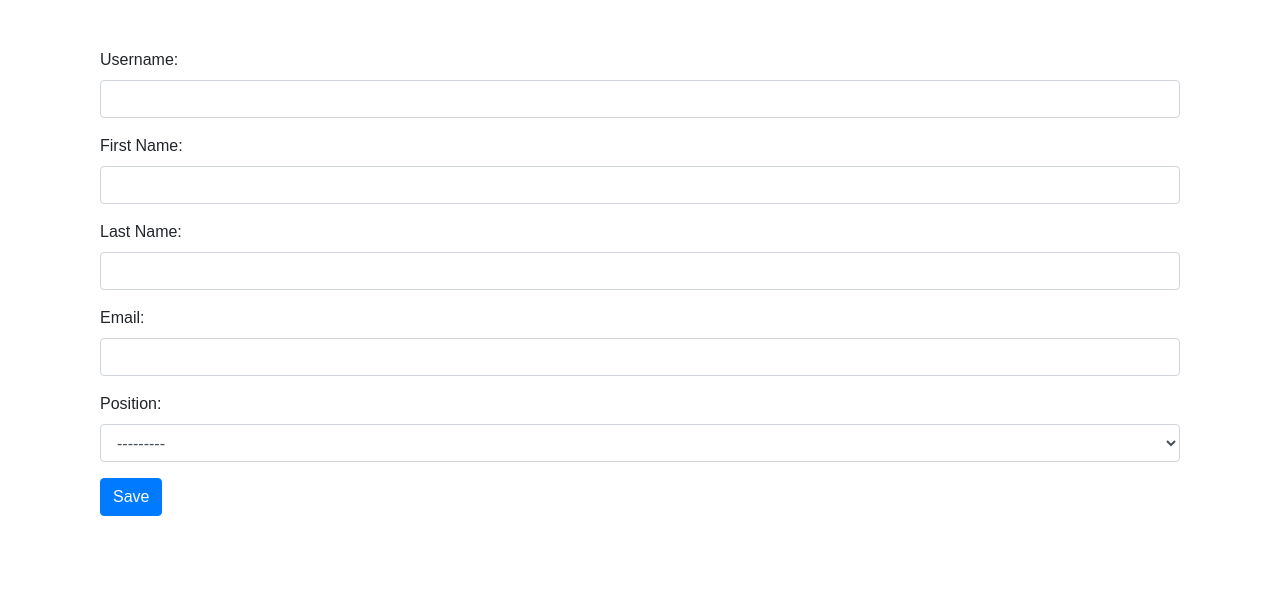
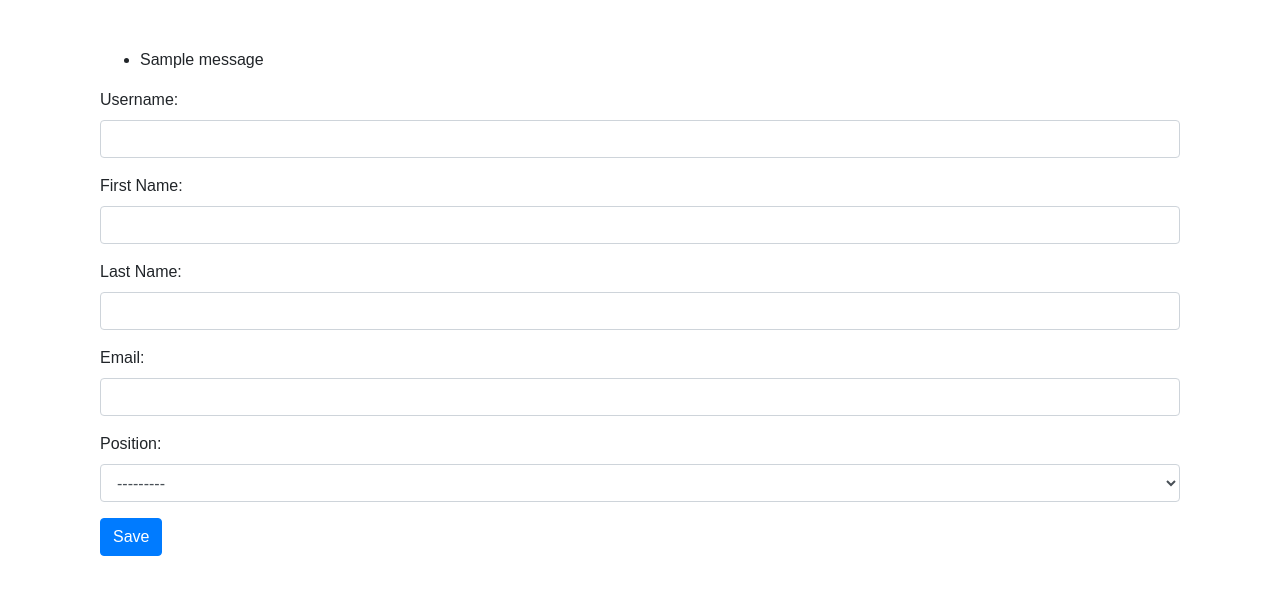
Before and after one commit to marcustas/course_django, a Django app: template templates/employee_form.html in a window 1280 px wide. Shown: the part 54-649 px from the top of the page. Run offline with Django 4.2, Linux system fonts and the light colour scheme; tables that the repository leaves empty hold one stand-in row (values such as "Sample post"); the template is opened without the code that fills it: values that come from a table or form of the project are taken from there, most other values are stand-ins (such as "Sample title", 1, 10 or a date in 2020); one stand-in notice (Sample message) is shown; parts of the project's set-up code (start-up, migrations or seed data) failed here and were passed over; some libraries are stand-ins or nearby versions.

Commit message:
Messages

```diff
--- a/course_django/settings.py
+++ b/course_django/settings.py
@@ -56,6 +56,8 @@ MIDDLEWARE = [
 
     'general.middlewares.RequestStatisticsMiddleware',
 ]
+
+MESSAGE_STORAGE = 'django.contrib.messages.storage.session.SessionStorage'
 
 ROOT_URLCONF = 'course_django.urls'
 
--- a/templates/employee_form.html
+++ b/templates/employee_form.html
@@ -3,6 +3,15 @@
 {% block content %}
 <div class="container mt-5">
     <form method="post" class="form">
+
+        {% if messages %}
+        <ul class="messages">
+          {% for message in messages %}
+            <li{% if message.tags %} class="{{ message.tags }}"{% endif %}>{{ message }}</li>
+          {% endfor %}
+        </ul>
+        {% endif %}
+
         {% csrf_token %}
 
         <div class="form-group">
```
Also changed, not shown: hr/views.py (+10 -0 lines).
